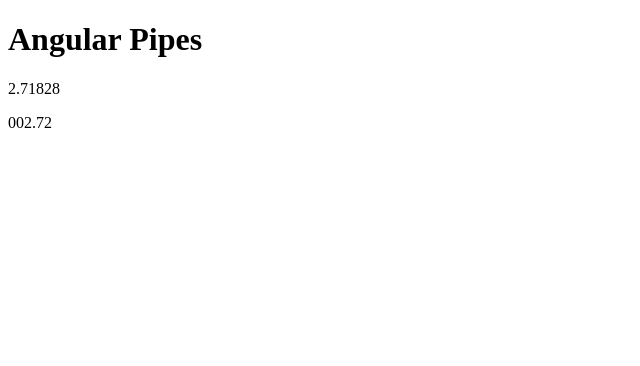
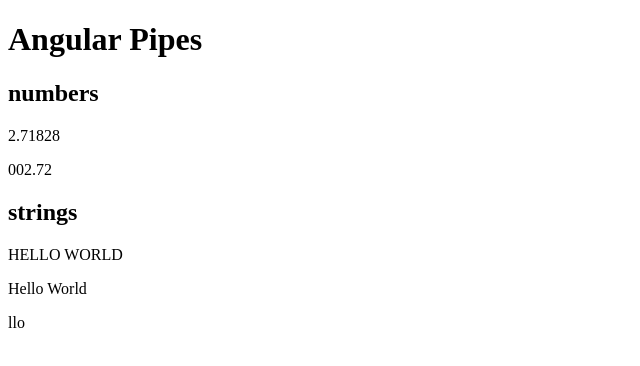
Before and after one commit to AlMuz/ANGULAR-Pipes, an Angular app: page / in a window 1280 px wide. Shown: the top 366 px of the page, without its empty margins (0-640 px from the left). Built offline with nearby package versions, Linux system fonts and the light colour scheme.

Commit message:
string pipes

```diff
--- a/src/app/app.component.html
+++ b/src/app/app.component.html
@@ -1,7 +1,13 @@
 <div>
   <h1>Angular Pipes</h1>
 
+  <h2>numbers</h2>
   <p>{{ e | number: "1.5" }}</p>
 
   <p>{{ e | number: "3.1-2" }}</p>
+
+  <h2>strings</h2>
+  <p>{{ str | uppercase }}</p>
+  <p>{{ str | titlecase }}</p>
+  <p>{{ str | slice: 2:5 }}</p>
 </div>
--- a/src/app/app.component.ts
+++ b/src/app/app.component.ts
@@ -7,4 +7,5 @@
 })
 export class AppComponent {
   e: number = Math.E;
+  str = 'hello world';
 }
```
